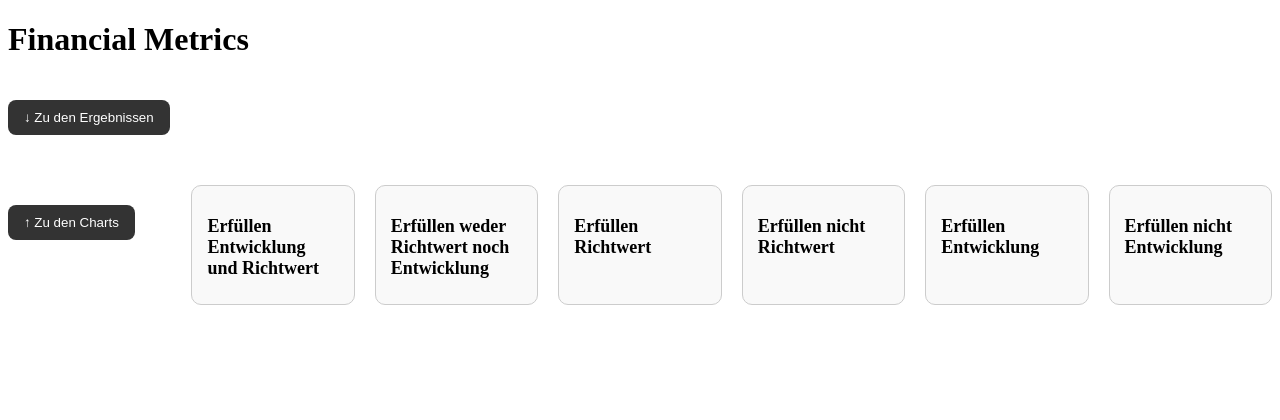
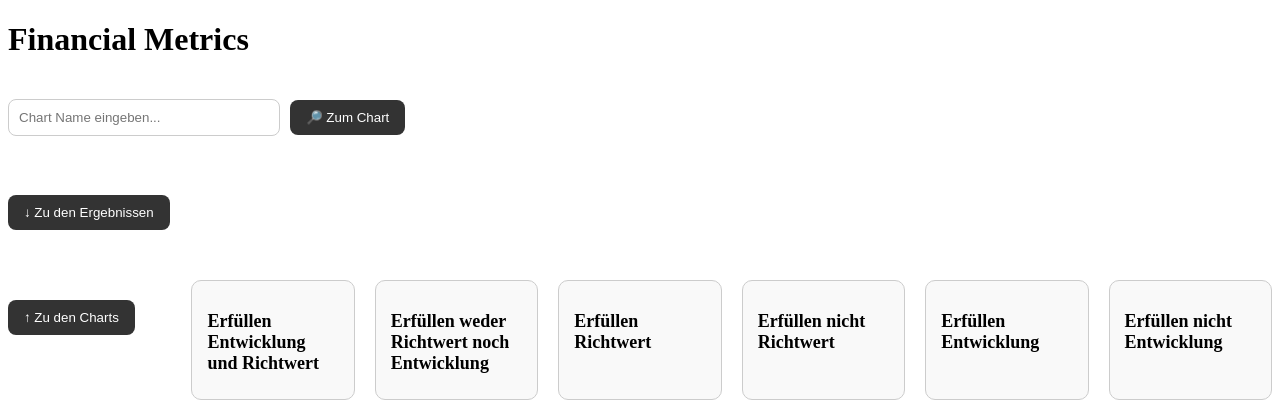
Before and after one commit to danthemanthereal/stock_management_system, a Python web app: template Stock_management_fast_api/templates/show_financial_metrics.html in a window 1280 px wide. Shown: the top 420 px of the page. Run offline with Jinja, Linux system fonts and the light colour scheme; the template is opened without the code that fills it, so the values that code supplies are empty.

Commit message:
add scrolling to metric function

```diff
--- a/Stock_management_fast_api/templates/show_financial_metrics.html
+++ b/Stock_management_fast_api/templates/show_financial_metrics.html
@@ -60,13 +60,32 @@
             margin-bottom: 10px;
         }
 
+        .search-bar {
+            display: flex;
+            gap: 10px;
+            align-items: center;
+            margin-bottom: 20px;
+        }
+
+        .search-bar input {
+            padding: 10px;
+            border-radius: 8px;
+            border: 1px solid #ccc;
+            width: 250px;
+        }
+
     </style>
 </head>
 <body>
 
 <h1>Financial Metrics</h1>
+<div class="search-bar">
+    <input type="text" id="searchInput" placeholder="Chart Name eingeben...">
+    <button class="nav-btn" onclick="scrollToChartByName()">
+        🔎 Zum Chart
+    </button>
+</div>
 
-<!-- Button nach unten -->
 <button class="nav-btn" onclick="scrollToContainer()">
     ↓ Zu den Ergebnissen
 </button>
@@ -81,8 +100,34 @@
 
     for (const key in data) {
 
+        const wrapper = document.createElement("div");
+        wrapper.id = "chart-" + key;
+        wrapper.style.marginBottom = "50px";
+
+        // UP button
+        const upBtn = document.createElement("button");
+        upBtn.innerText = "⬆️ Hoch";
+        upBtn.className = "nav-btn";
+        upBtn.onclick = () => {
+            scrollToCharts();
+        };
+
+        // canvas
         const canvas = document.createElement("canvas");
-        container.appendChild(canvas);
+
+        // DOWN button
+        const downBtn = document.createElement("button");
+        downBtn.innerText = "⬇️ Runter";
+        downBtn.className = "nav-btn";
+        downBtn.onclick = () => {
+            scrollToContainer();
+        };
+
+        wrapper.appendChild(upBtn);
+        wrapper.appendChild(canvas);
+        wrapper.appendChild(downBtn);
+
+        container.appendChild(wrapper);
 
         new Chart(canvas, {
             type: 'bar',
@@ -105,6 +150,7 @@
         });
     }
 
+
     function scrollToContainer() {
         document.querySelector(".container").scrollIntoView({
             behavior: "smooth"
@@ -116,6 +162,18 @@
             behavior: "smooth"
         });
     }
+
+    function scrollToChartByName() {
+        const value = document.getElementById("searchInput").value;
+        const target = document.getElementById("chart-" + value);
+
+        if (target) {
+            target.scrollIntoView({behavior: "smooth"});
+        } else {
+            alert("Chart nicht gefunden!");
+        }
+    }
+
 </script>
 
 <div class="container">
```
